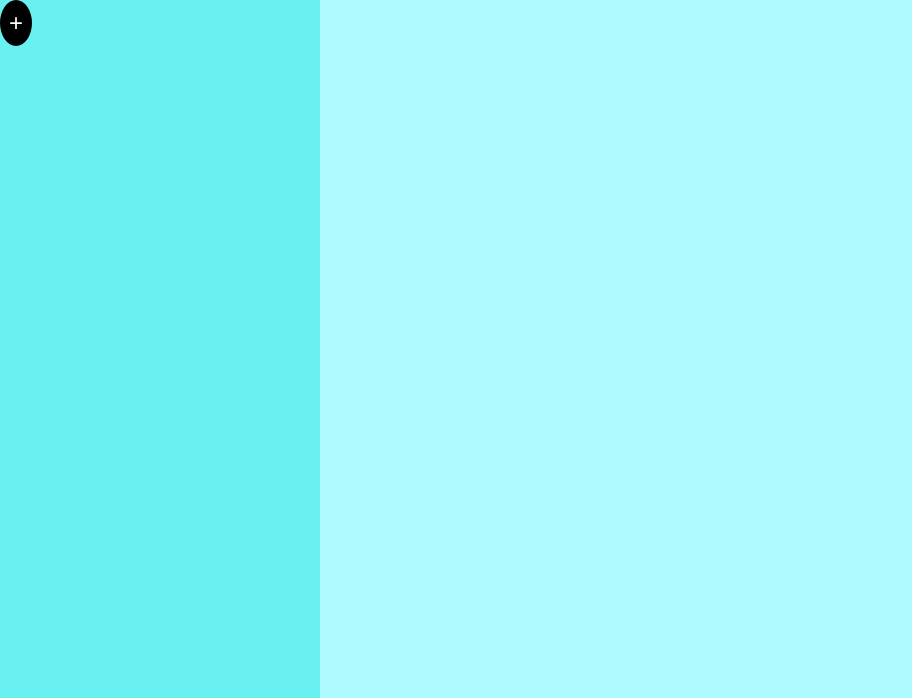
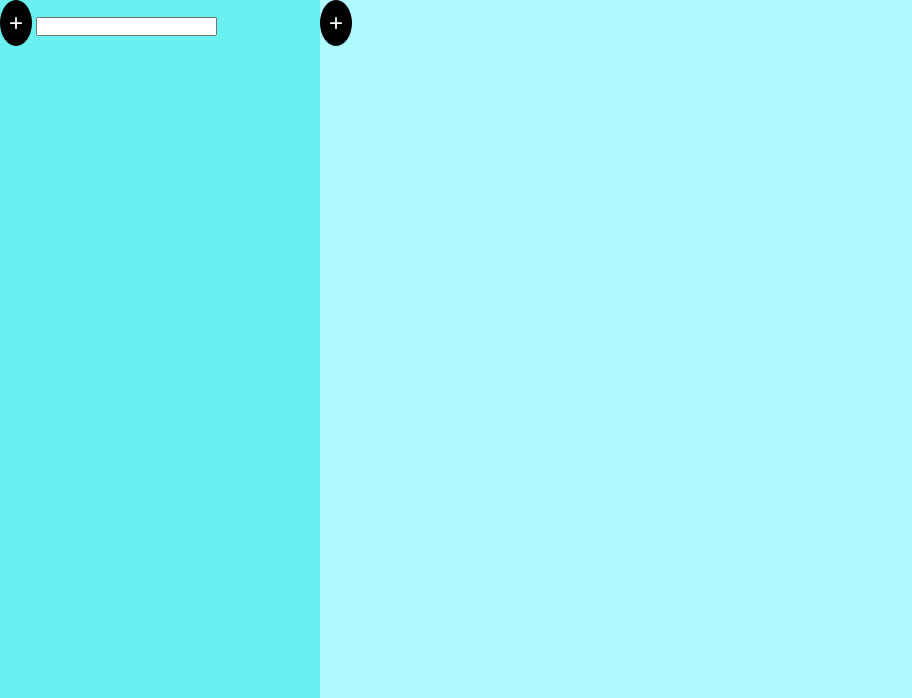
Before and after one commit to NyanLight/todo, a website built with webpack: page src/template.html in a window 1280 px wide. Shown: the top 698 px of the page, without its empty margins (0-912 px from the left). Built offline with nearby package versions, Linux system fonts and the light colour scheme.

Commit message:
add some html

```diff
--- a/src/template.html
+++ b/src/template.html
@@ -8,13 +8,19 @@
 <body>
     <nav>
         <ul id="projectsList"></ul>
-        <button id="addProjectBtn" class="plusBtn">+</button>
+        <div id="addProjectDiv">
+            <button id="addProjectBtn" class="plusBtn">+</button>
+            <input type="text" id="projectNameInput">
+        </div>
     </nav>
     <main>
         <div id="tasksContainer">
             <h1 id="currentProject"></h1>
-            <ul i>
+            <ul id="tasksList">
             </ul>
+            <div id="addTaskDiv">
+                <button id="addTaskBtn" class="plusBtn">+</button>
+            </div>
         </div>
         <a href="https://github.com/NyanLight" target="_blank"><img src="assets/github-mark.svg" alt="github-mark pic"></a>
     </main>
```
Also changed, not shown: 1 other file.
